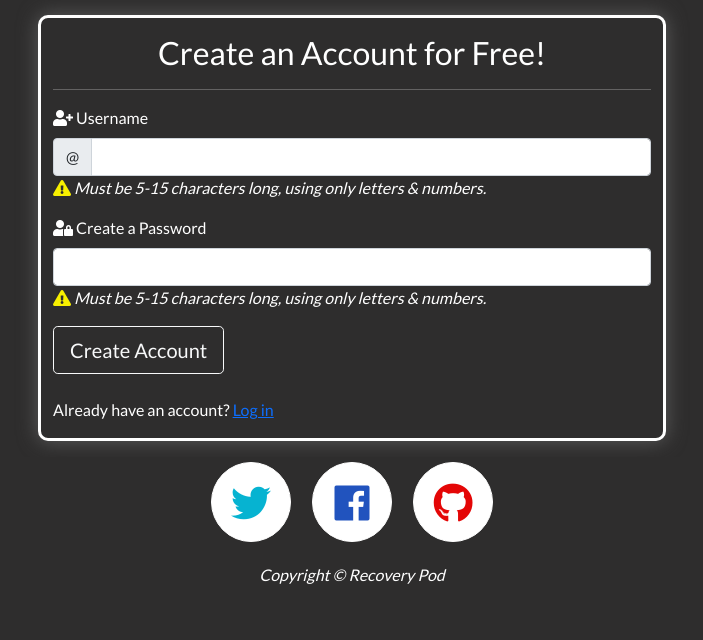
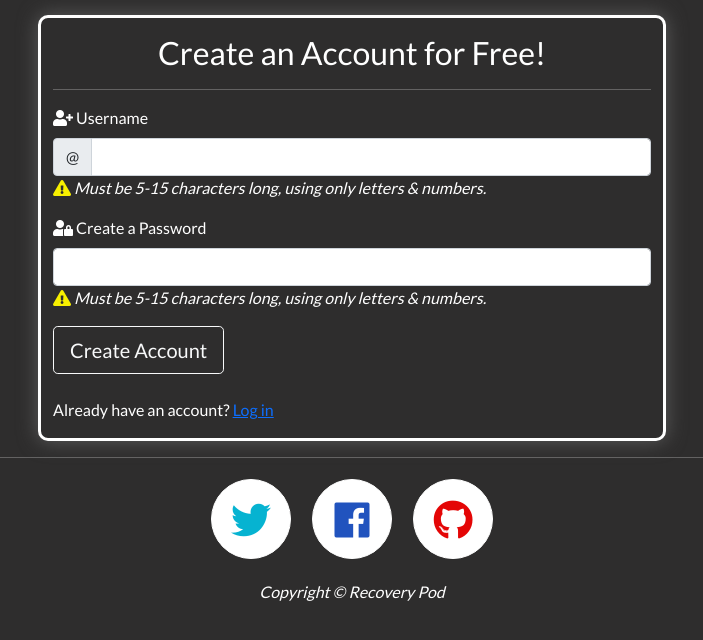
Before and after one commit to aryan008/recovery-test, a Flask app: page /create_account in a window 1280 px wide. Shown: the part 43-683 px from the top of the page, without its empty margins (288-991 px from the left). Run offline with Flask 2, Linux system fonts and the light colour scheme; some libraries are stand-ins or nearby versions.

Commit message:
divider added

```diff
--- a/templates/create_account.html
+++ b/templates/create_account.html
@@ -43,6 +43,8 @@
                 </p>
             </div>
             </div>
+        <br>
+        <hr class="featurette-divider">
         </div>
     </div>
 
--- a/templates/login.html
+++ b/templates/login.html
@@ -34,6 +34,8 @@
             </div>
 
         </div>
+    <br>
+    <hr class="featurette-divider">
     </div>
 </div>
 
--- a/templates/pw_change.html
+++ b/templates/pw_change.html
@@ -26,8 +26,11 @@
                         <button type="submit" id="change-password" class="btn btn-outline-light btn-lg">Change Password</button>
                     </div>
                 </div>
+            <br>
+            <hr class="featurette-divider">
             </div>
         </div>
     </form>
 
+
 {% endblock %}
```
